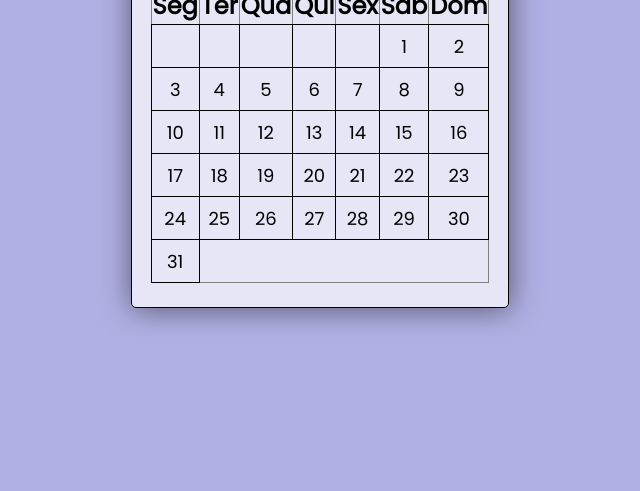
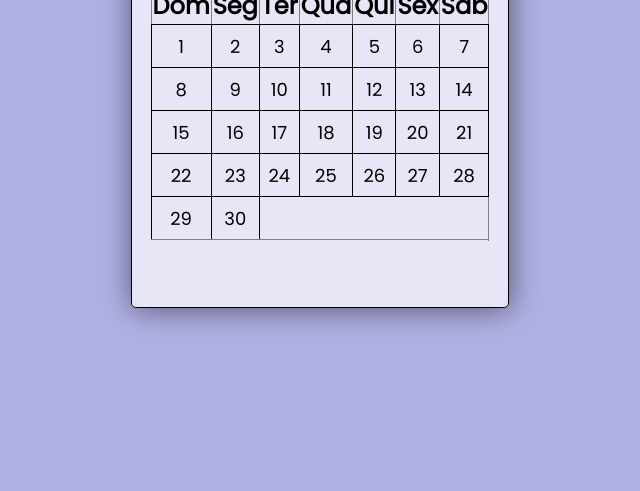
Before and after one commit to Mateus-Burda/Calendario, a plain HTML site: page index.html in a window 1280 px wide. Shown: the part 325-816 px from the top of the page, without its empty margins (320-960 px from the left). Drawn offline with Linux system fonts and the light colour scheme.

Commit message:
alterando grade do calendário

```diff
--- a/index.html
+++ b/index.html
@@ -25,13 +25,14 @@
         <div id="dias-semana">
             <table border="1">
                 <tr>
+                    <th>Dom</th>
                     <th>Seg</th>
                     <th>Ter</th>
                     <th>Qua</th>
                     <th>Qui</th>
                     <th>Sex</th>
                     <th>Sáb</th>
-                    <th>Dom</th>
+
                 </tr>
                 <tr class="dias-numero" id="semana1">
                 </tr>
--- a/script.js
+++ b/script.js
@@ -1,5 +1,5 @@
 let escolhaAno = 2022;
-let escolhaMes = 1;
+let escolhaMes = 5;
 const escolhaDia = 01;
 
 
@@ -104,6 +104,7 @@ let inserirDias = function() {
         if(count==35){semanaAtual--}
     }
     for(let index = 1; index<=quantidadeDeDias+data.getDay()-1;index++){
+        console.log(quantidadeDeDias+data.getDay())
         count++
         if(index==8){semanaAtual++}
         if(index==15){semanaAtual++}
@@ -114,8 +115,8 @@ let inserirDias = function() {
         let novoTd = document.createElement('td');
         novoTd.setAttribute("id","dia"+index)
         semana.appendChild(novoTd);
-        if(index>data.getDay()-1){
-            novoTd.innerHTML= index-data.getDay()+1;
+        if(index>data.getDay()){
+            novoTd.innerHTML= index-data.getDay();
         }
     }
 }
```
